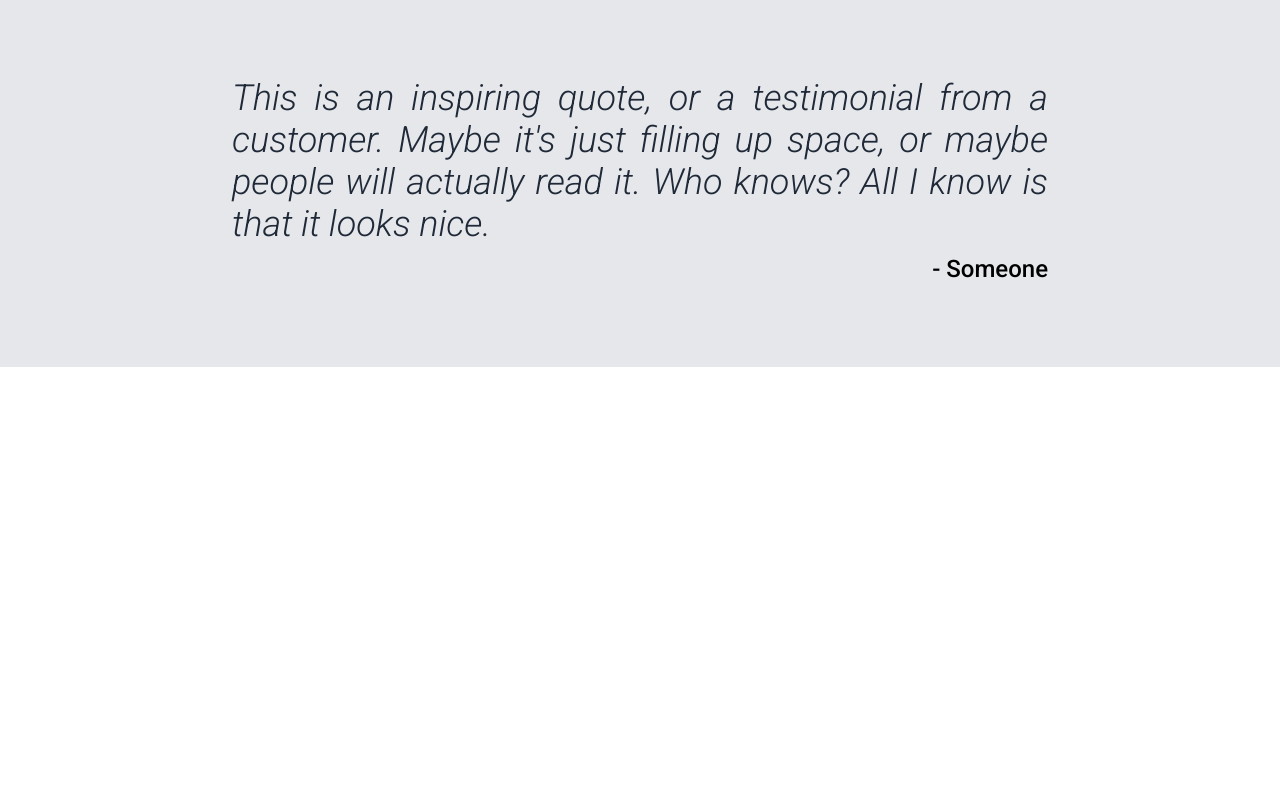
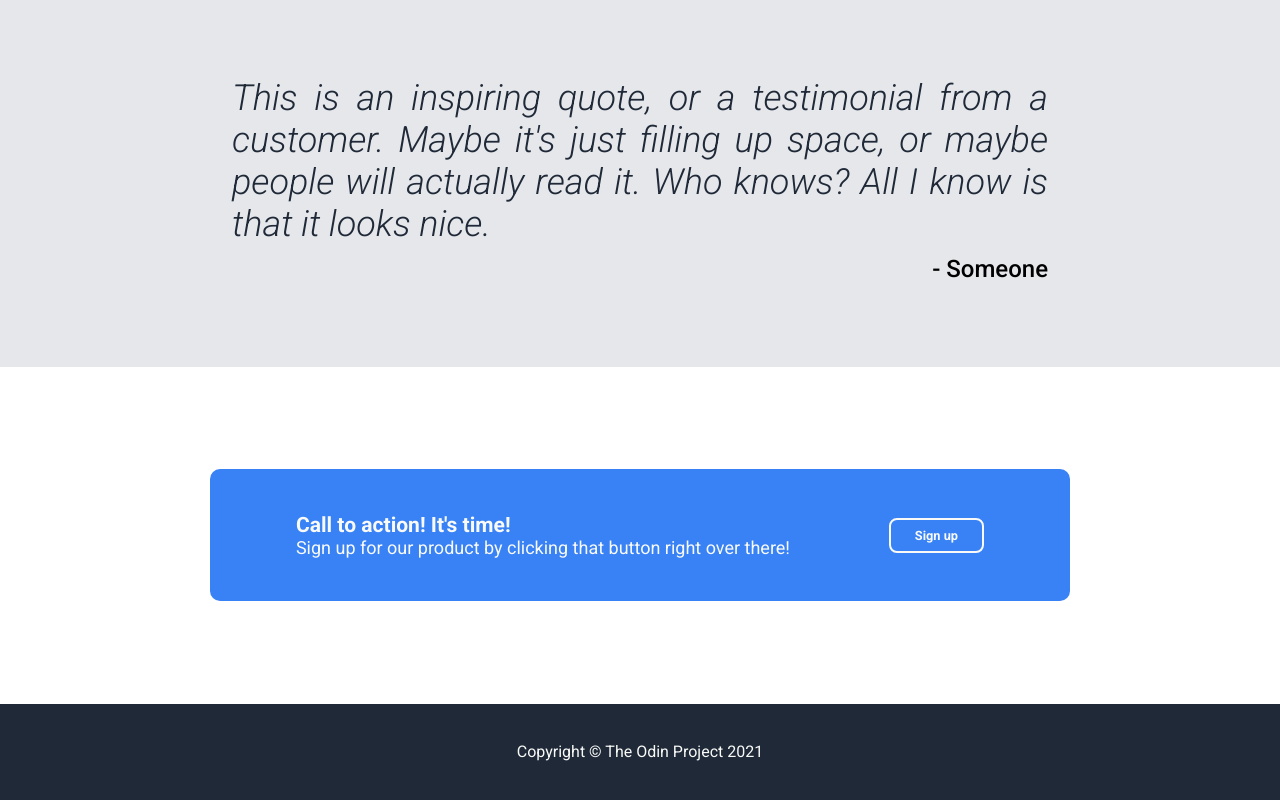
Before and after one commit to kapilsinghnegi/landing-page, a plain HTML site: page index.html in a window 1280 px wide. Shown: the part 851-1651 px from the top of the page. Before the commit the page ends 1280 px from the top, so only its background shows below. Drawn offline with Linux system fonts and the light colour scheme.

Commit message:
Add section-call-to-action and footer
-Added and designed section-call-to-action of the page
- Added and designed footer of the page

```diff
--- a/index.html
+++ b/index.html
@@ -53,10 +53,16 @@
             </div>
     </div>
     <div class="section-call-to-action">
-
+        <div class="call-to-action-content">
+            <div class="call-to-action-text">
+                <h3>Call to action! It's time!</h3>
+                <p>Sign up for our product by clicking that button right over there!</p>
+            </div>
+            <button>Sign up</button>
+        </div class="call-to-action-content">
     </div>
     <div class="footer">
-
+        <p>Copyright &copy; The Odin Project 2021</p>
     </div>
 </body>
 </html>
--- a/style.css
+++ b/style.css
@@ -169,3 +169,45 @@ html, body{
     margin-top: 10px;
     text-align: right;
 }
+
+.section-call-to-action{
+    display: flex;
+    justify-content: center;
+    align-items: center;
+    padding: 8%;
+}
+
+.section-call-to-action .call-to-action-content{
+    width: 80%;
+    background-color: #3882F6;
+    padding: 4% 8%;
+    border-radius: 10px;
+    display: flex;
+    justify-content: space-between;
+    align-items: center;
+    color: #F9FAF8;
+}
+
+.call-to-action-content > .call-to-action-text{
+    font-size: large;
+}
+
+.call-to-action-content > button{
+    background-color: transparent;
+    padding: 8px 24px;
+    border: 2px solid #F9FAF8;
+    color: #F9FAF8;
+    font-size: 0.8em;
+    font-weight: bold;
+    cursor: pointer;
+    border-radius: 8px;
+}
+
+.footer{
+    display: flex;
+    justify-content: center;
+    align-items: center;
+    background-color: #1F2937;
+    color: #F9FAF8;
+    padding: 3%;
+}
```
